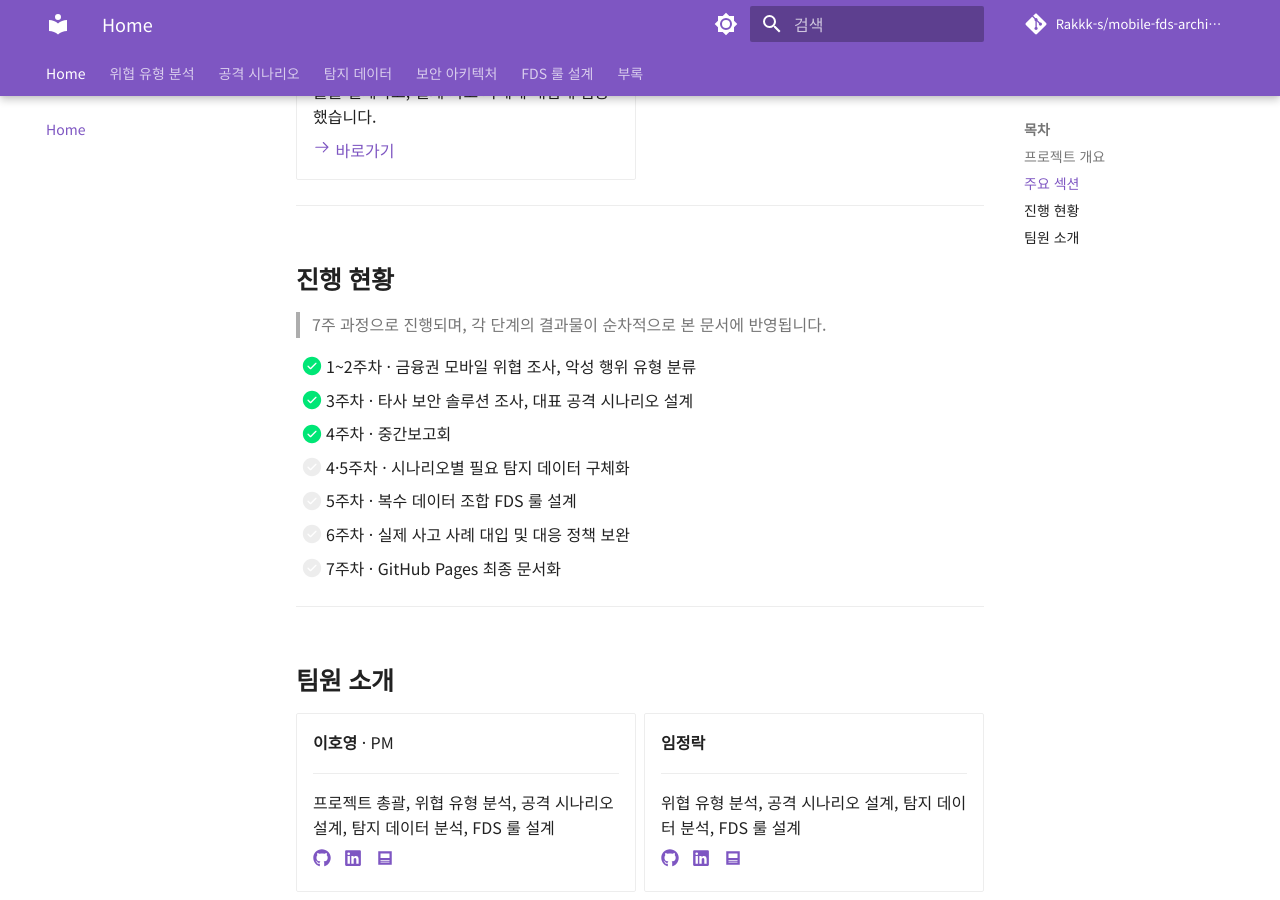
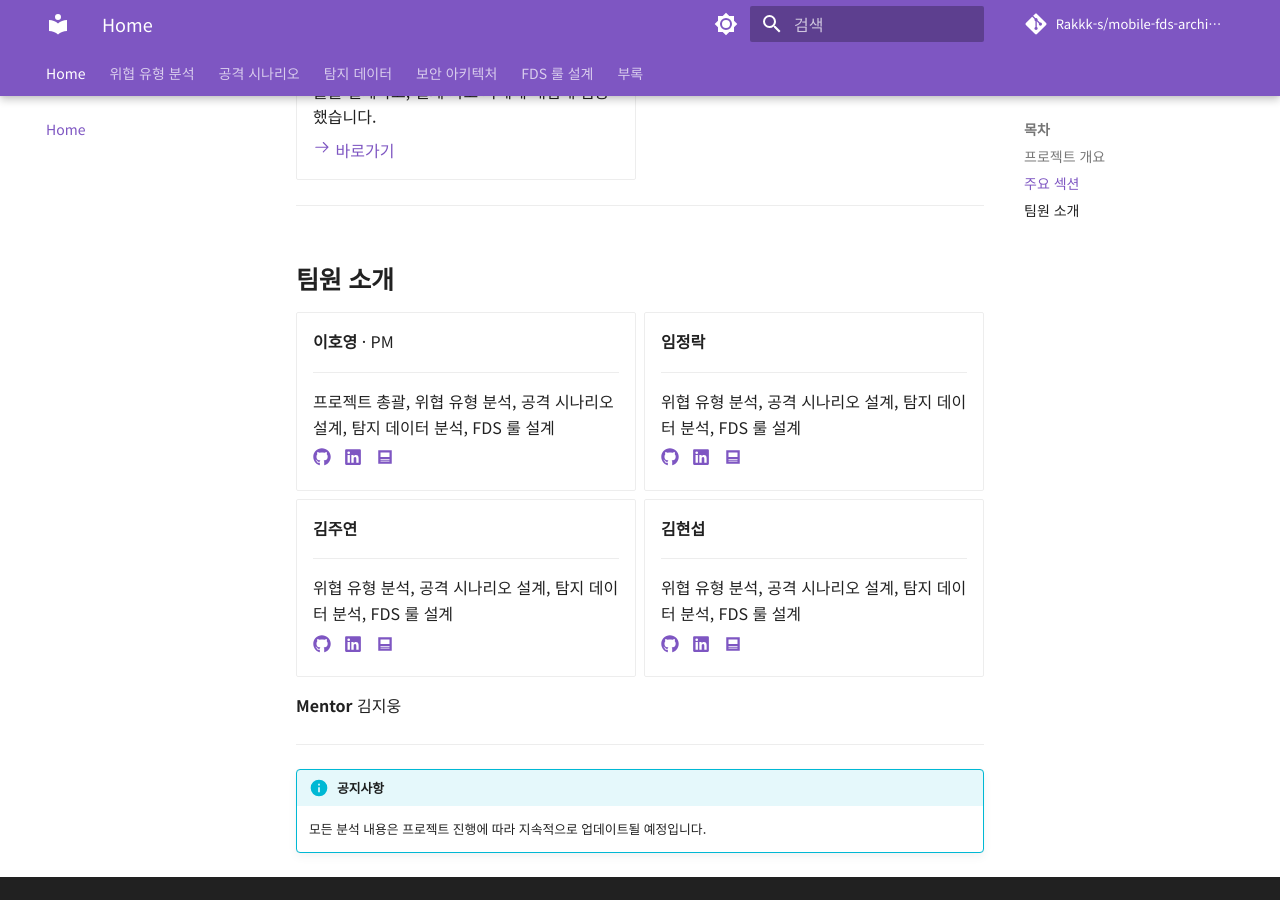
Before and after one commit to Rakkk-s/mobile-security-fds-docs, an MkDocs documentation site: the page built from docs/index.md, in a window 1280 px wide and 900 px high, scrolled down 1059 px. Built offline with MkDocs 1.6.1 and Material for MkDocs 9.7.7, drawn with Linux system fonts in a browser that asks for light colours; comment, search, counter and statistics services are not loaded.

Commit message:
fix: index.md 수정

```diff
--- a/docs/index.md
+++ b/docs/index.md
@@ -72,20 +72,6 @@
 
 ---
 
-## 진행 현황
-
-> 7주 과정으로 진행되며, 각 단계의 결과물이 순차적으로 본 문서에 반영됩니다.
-
-- [x] 1~2주차 · 금융권 모바일 위협 조사, 악성 행위 유형 분류
-- [x] 3주차 · 타사 보안 솔루션 조사, 대표 공격 시나리오 설계
-- [x] 4주차 · 중간보고회
-- [ ] 4·5주차 · 시나리오별 필요 탐지 데이터 구체화
-- [ ] 5주차 · 복수 데이터 조합 FDS 룰 설계
-- [ ] 6주차 · 실제 사고 사례 대입 및 대응 정책 보완
-- [ ] 7주차 · GitHub Pages 최종 문서화
-
----
-
 ## 팀원 소개
 
 <div class="grid cards" markdown>
```
